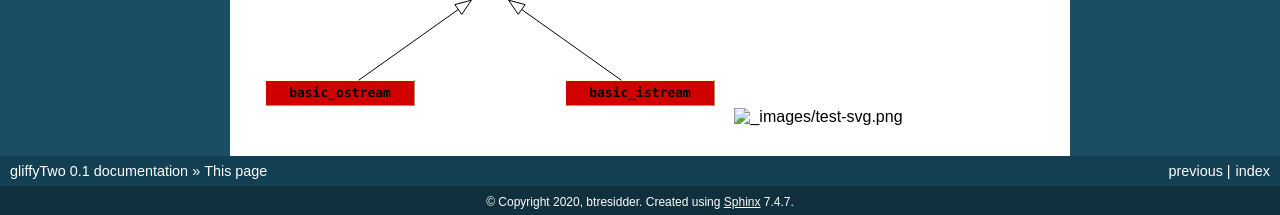
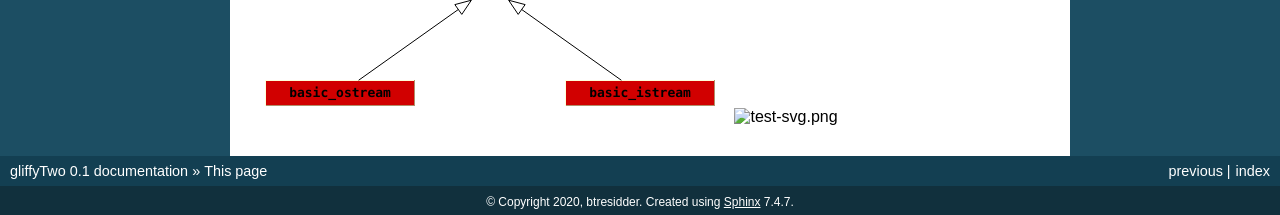
Before and after one commit to btresidder/gliffyTwo, a Sphinx documentation site: the page built from docs/thispage.rst, in a window 1280 px wide. Shown: the part 853-1068 px from the top of the page. Built offline with Sphinx 7.4.7, drawn with Linux system fonts in a browser that asks for light colours.

Commit message:
images test 3

```diff
--- a/docs/thispage.rst
+++ b/docs/thispage.rst
@@ -13,4 +13,4 @@
 
 .. sphinxgliffy:: images/third-svg.svg
 
-.. image:: _images/test-svg.png
+.. image:: test-svg.png
```
